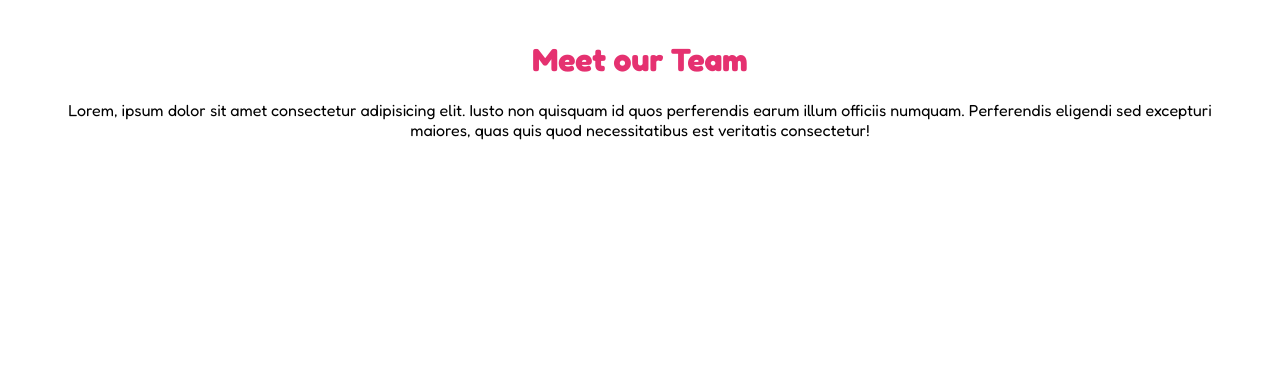
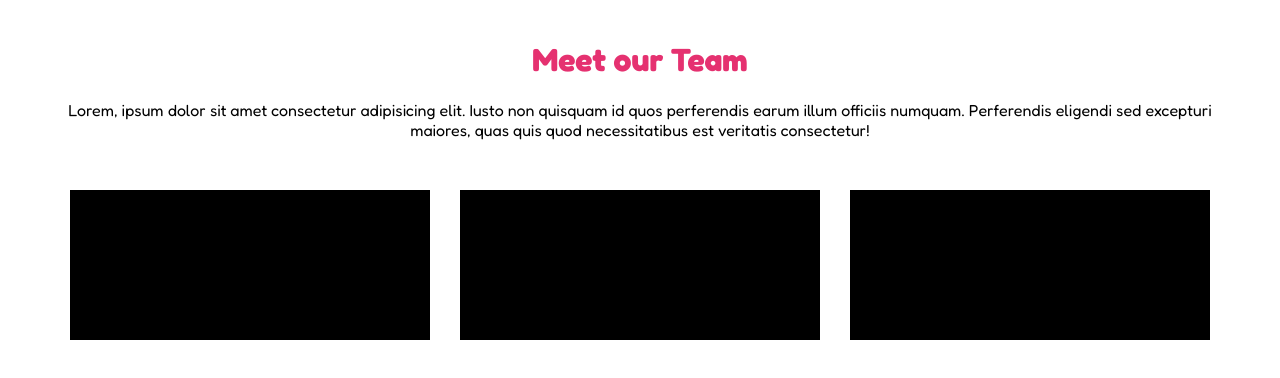
Before and after one commit to EvaXausa/html-css-float-cards, a plain HTML site: page index.html in a window 1280 px wide. Drawn offline with Linux system fonts and the light colour scheme.

Commit message:
first box line

```diff
--- a/index.html
+++ b/index.html
@@ -17,6 +17,9 @@
             <h1>Meet our Team</h1>
          </header>
          <p>Lorem, ipsum dolor sit amet consectetur adipisicing elit. Iusto non quisquam id quos perferendis earum illum officiis numquam. Perferendis eligendi sed excepturi maiores, quas quis quod necessitatibus est veritatis consectetur!</p>
+         <div class="box"></div>
+         <div class="box"></div>
+         <div class="box"></div>
     </div>
 
 </body>
--- a/style.css
+++ b/style.css
@@ -27,3 +27,14 @@ h1{
 p{
   text-align: center;
 }
+
+.box{
+    height: 150px;
+    width: 360px;
+    background-color: black;
+    text-align: center;
+    margin-bottom: 8px;
+    margin-top: 50px;
+    margin-left: 30px;
+    float: left;
+}
```
